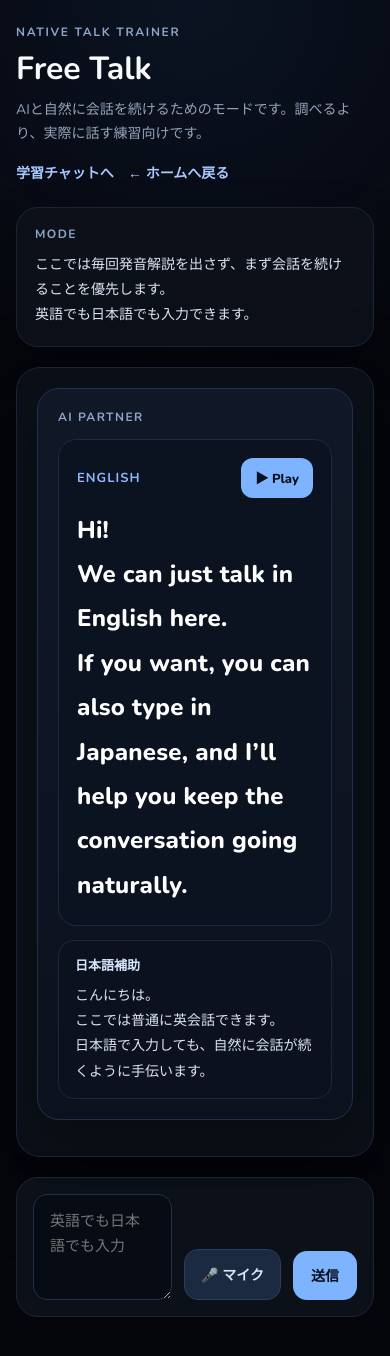
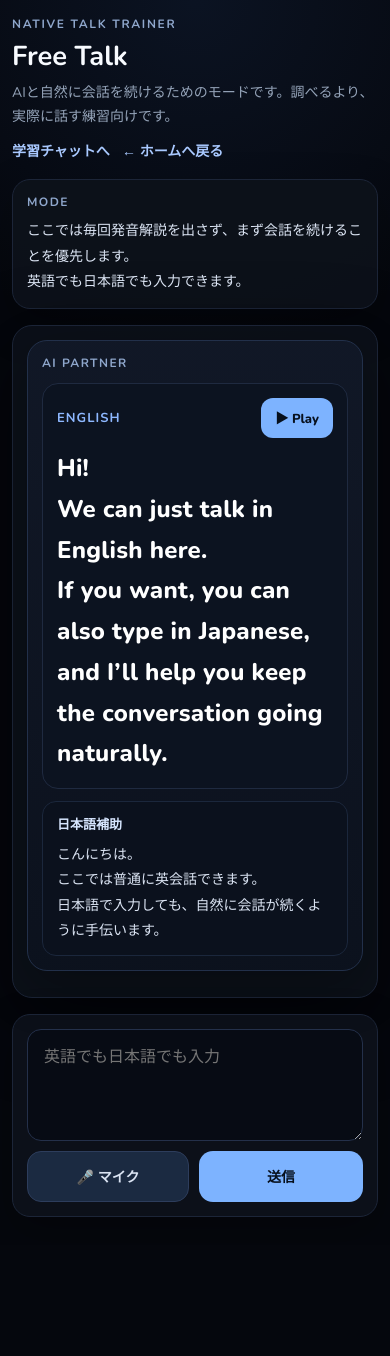
Before and after one commit to mydland777-cyber/native-talk-trainer, a Next.js app: page /talk in a window 390 px wide. After the commit the page ends 1245 px from the top, so only its background shows below. Built offline with nearby package versions, Linux system fonts and the light colour scheme.

Commit message:
Improve mobile talk UI and silence autoplay block alert

```diff
--- a/app/talk/page.tsx
+++ b/app/talk/page.tsx
@@ -54,6 +54,16 @@ function formatTalkText(text: string) {
     .replace(/([。！？])\s*/g, "$1\n")
     .replace(/\n{3,}/g, "\n\n")
     .trim();
+}
+
+function isAutoplayBlockedError(error: unknown) {
+  const message = error instanceof Error ? error.message.toLowerCase() : "";
+  return (
+    message.includes("not allowed") ||
+    message.includes("user agent") ||
+    message.includes("denied permission") ||
+    message.includes("play() failed")
+  );
 }
 
 export default function TalkPage() {
@@ -148,8 +158,14 @@ export default function TalkPage() {
     };
   }, []);
 
-  async function playSpeech(text: string, index: number) {
+  async function playSpeech(
+    text: string,
+    index: number,
+    options?: { silent?: boolean }
+  ) {
     if (!text.trim()) return;
+
+    const silent = options?.silent === true;
 
     try {
       setSpeakingIndex(index);
@@ -202,6 +218,10 @@ export default function TalkPage() {
       console.error(error);
       setSpeakingIndex(null);
 
+      if (silent && isAutoplayBlockedError(error)) {
+        return;
+      }
+
       const message =
         error instanceof Error ? error.message : "音声の再生に失敗しました。";
 
@@ -210,7 +230,7 @@ export default function TalkPage() {
   }
 
   async function handleSpeak(text: string, index: number) {
-    await playSpeech(text, index);
+    await playSpeech(text, index, { silent: false });
   }
 
   function handleMicClick() {
@@ -276,7 +296,9 @@ export default function TalkPage() {
 
       if (assistantMessage.english.trim()) {
         setTimeout(() => {
-          void playSpeech(assistantMessage.english, nextIndex);
+          void playSpeech(assistantMessage.english, nextIndex, {
+            silent: true,
+          });
         }, 120);
       }
     } catch (error) {
@@ -315,7 +337,7 @@ export default function TalkPage() {
         background:
           "radial-gradient(circle at top, rgba(33,62,110,0.22), transparent 28%), #05070d",
         color: "#f5f7ff",
-        padding: "24px 16px 40px",
+        padding: "16px 12px 28px",
       }}
     >
       <div
@@ -329,12 +351,12 @@ export default function TalkPage() {
             display: "flex",
             justifyContent: "space-between",
             alignItems: "center",
-            gap: "16px",
-            marginBottom: "24px",
+            gap: "12px",
+            marginBottom: "18px",
             flexWrap: "wrap",
           }}
         >
-          <div>
+          <div style={{ flex: "1 1 320px" }}>
             <p
               style={{
                 margin: 0,
@@ -348,8 +370,8 @@ export default function TalkPage() {
             </p>
             <h1
               style={{
-                margin: "10px 0 0 0",
-                fontSize: "32px",
+                margin: "8px 0 0 0",
+                fontSize: "clamp(26px, 7vw, 32px)",
                 lineHeight: 1.2,
                 color: "#f8fbff",
               }}
@@ -358,7 +380,7 @@ export default function TalkPage() {
             </h1>
             <p
               style={{
-                margin: "10px 0 0 0",
+                margin: "8px 0 0 0",
                 fontSize: "14px",
                 color: "#94a3b8",
                 lineHeight: 1.7,
@@ -371,7 +393,7 @@ export default function TalkPage() {
           <div
             style={{
               display: "flex",
-              gap: "14px",
+              gap: "12px",
               flexWrap: "wrap",
             }}
           >
@@ -403,17 +425,17 @@ export default function TalkPage() {
 
         <section
           style={{
-            marginBottom: "20px",
+            marginBottom: "16px",
             background: "rgba(13,17,26,0.94)",
             border: "1px solid #1c2538",
-            borderRadius: "22px",
-            padding: "18px",
+            borderRadius: "18px",
+            padding: "14px",
             boxShadow: "0 16px 40px rgba(0,0,0,0.25)",
           }}
         >
           <p
             style={{
-              margin: "0 0 10px 0",
+              margin: "0 0 8px 0",
               fontSize: "12px",
               color: "#8fa7cc",
               letterSpacing: "0.12em",
@@ -441,9 +463,9 @@ export default function TalkPage() {
           style={{
             background: "rgba(13,17,26,0.92)",
             border: "1px solid #1c2538",
-            borderRadius: "24px",
-            padding: "20px",
-            minHeight: "480px",
+            borderRadius: "20px",
+            padding: "14px",
+            minHeight: "420px",
             boxShadow: "0 24px 80px rgba(0,0,0,0.45)",
           }}
         >
@@ -451,7 +473,7 @@ export default function TalkPage() {
             style={{
               display: "flex",
               flexDirection: "column",
-              gap: "16px",
+              gap: "12px",
             }}
           >
             {messages.map((message, index) => {
@@ -461,19 +483,19 @@ export default function TalkPage() {
                     key={index}
                     style={{
                       alignSelf: "flex-end",
-                      width: "min(100%, 680px)",
+                      width: "100%",
                       display: "flex",
                       justifyContent: "flex-end",
                     }}
                   >
                     <div
                       style={{
-                        maxWidth: "78%",
+                        width: "min(100%, 320px)",
                         background:
                           "linear-gradient(180deg, #172133 0%, #111827 100%)",
                         border: "1px solid #25314a",
                         borderRadius: "18px",
-                        padding: "14px 16px",
+                        padding: "12px 14px",
                         boxShadow: "0 10px 30px rgba(0,0,0,0.22)",
                       }}
                     >
@@ -492,9 +514,10 @@ export default function TalkPage() {
                         style={{
                           margin: 0,
                           lineHeight: 1.8,
-                          fontSize: "15px",
+                          fontSize: "14px",
                           color: "#f4f7ff",
                           whiteSpace: "pre-wrap",
+                          wordBreak: "break-word",
                         }}
                       >
                         {formatTalkText(message.english)}
@@ -513,14 +536,14 @@ export default function TalkPage() {
                     background:
                       "linear-gradient(180deg, rgba(17,24,39,0.98) 0%, rgba(12,18,30,0.98) 100%)",
                     border: "1px solid #22304a",
-                    borderRadius: "22px",
-                    padding: "20px",
+                    borderRadius: "20px",
+                    padding: "14px",
                     boxShadow: "0 16px 50px rgba(0,0,0,0.28)",
                   }}
                 >
                   <p
                     style={{
-                      margin: "0 0 14px 0",
+                      margin: "0 0 12px 0",
                       fontSize: "12px",
                       color: "#8fa7cc",
                       letterSpacing: "0.12em",
@@ -532,11 +555,11 @@ export default function TalkPage() {
 
                   <section
                     style={{
-                      marginBottom: message.japanese ? "14px" : "0",
-                      padding: "18px",
+                      marginBottom: message.japanese ? "12px" : "0",
+                      padding: "14px",
                       background: "#0c1320",
                       border: "1px solid #1f2a40",
-                      borderRadius: "18px",
+                      borderRadius: "16px",
                     }}
                   >
                     <div
@@ -544,7 +567,7 @@ export default function TalkPage() {
                         display: "flex",
                         justifyContent: "space-between",
                         alignItems: "center",
-                        gap: "12px",
+                        gap: "10px",
                         marginBottom: "10px",
                         flexWrap: "wrap",
                       }}
@@ -587,12 +610,13 @@ export default function TalkPage() {
                     <p
                       style={{
                         margin: 0,
-                        lineHeight: 1.85,
-                        fontSize: "24px",
+                        lineHeight: 1.7,
+                        fontSize: "clamp(20px, 6.2vw, 24px)",
                         fontWeight: 800,
                         color: "#ffffff",
                         letterSpacing: "0.01em",
                         whiteSpace: "pre-wrap",
+                        wordBreak: "break-word",
                       }}
                     >
                       {formatTalkText(message.english)}
@@ -602,10 +626,10 @@ export default function TalkPage() {
                   {message.japanese && (
                     <section
                       style={{
-                        padding: "14px 16px",
+                        padding: "12px 14px",
                         background: "#0b111d",
                         border: "1px solid #1b273c",
-                        borderRadius: "16px",
+                        borderRadius: "14px",
                       }}
                     >
                       <h2
@@ -624,6 +648,7 @@ export default function TalkPage() {
                           fontSize: "14px",
                           color: "#dbe4f3",
                           whiteSpace: "pre-wrap",
+                          wordBreak: "break-word",
                         }}
                       >
                         {formatTalkText(message.japanese)}
@@ -641,8 +666,9 @@ export default function TalkPage() {
                   background: "#111827",
                   border: "1px solid #22304a",
                   borderRadius: "18px",
-                  padding: "16px 20px",
+                  padding: "14px 16px",
                   color: "#94a3b8",
+                  fontSize: "14px",
                 }}
               >
                 AIが返答を作成中...
@@ -656,15 +682,16 @@ export default function TalkPage() {
         <form
           onSubmit={handleSubmit}
           style={{
-            marginTop: "20px",
+            marginTop: "16px",
             background: "rgba(13,17,26,0.94)",
             border: "1px solid #1c2538",
-            borderRadius: "22px",
-            padding: "16px",
+            borderRadius: "18px",
+            padding: "14px",
             display: "flex",
-            gap: "12px",
-            alignItems: "flex-end",
+            gap: "10px",
+            alignItems: "stretch",
             boxShadow: "0 16px 40px rgba(0,0,0,0.25)",
+            flexWrap: "wrap",
           }}
         >
           <textarea
@@ -674,7 +701,7 @@ export default function TalkPage() {
             placeholder="英語でも日本語でも入力"
             rows={3}
             style={{
-              flex: 1,
+              flex: "1 1 100%",
               resize: "vertical",
               minHeight: "56px",
               background: "#070b14",
@@ -683,17 +710,25 @@ export default function TalkPage() {
               borderRadius: "14px",
               padding: "14px 16px",
               outline: "none",
-              fontSize: "15px",
+              fontSize: "16px",
               lineHeight: 1.7,
               fontFamily: "inherit",
             }}
           />
 
+          <div
+            style={{
+              display: "flex",
+              gap: "10px",
+              width: "100%",
+            }}
+          >
             <button
               type="button"
               onClick={handleMicClick}
               disabled={!speechSupported || loading}
               style={{
+                flex: 1,
                 background: isListening ? "#f59e0b" : "#1b2a41",
                 color: isListening ? "#07101d" : "#dbe4f3",
                 border: "1px solid #2d3d5c",
@@ -701,10 +736,8 @@ export default function TalkPage() {
                 padding: "14px 16px",
                 fontWeight: 800,
                 cursor: !speechSupported || loading ? "default" : "pointer",
-              whiteSpace: "nowrap",
                 opacity: !speechSupported || loading ? 0.5 : 1,
                 fontSize: "14px",
-              height: "fit-content",
               }}
             >
               {!speechSupported
@@ -718,6 +751,7 @@ export default function TalkPage() {
               type="submit"
               disabled={loading}
               style={{
+                flex: 1,
                 background: "#7db3ff",
                 color: "#07101d",
                 border: "none",
@@ -725,14 +759,13 @@ export default function TalkPage() {
                 padding: "14px 18px",
                 fontWeight: 800,
                 cursor: loading ? "default" : "pointer",
-              whiteSpace: "nowrap",
                 opacity: loading ? 0.7 : 1,
                 fontSize: "14px",
-              height: "fit-content",
               }}
             >
               {loading ? "送信中..." : "送信"}
             </button>
+          </div>
         </form>
       </div>
     </main>
```
Lines whose indentation alone changed are shown as unchanged.
